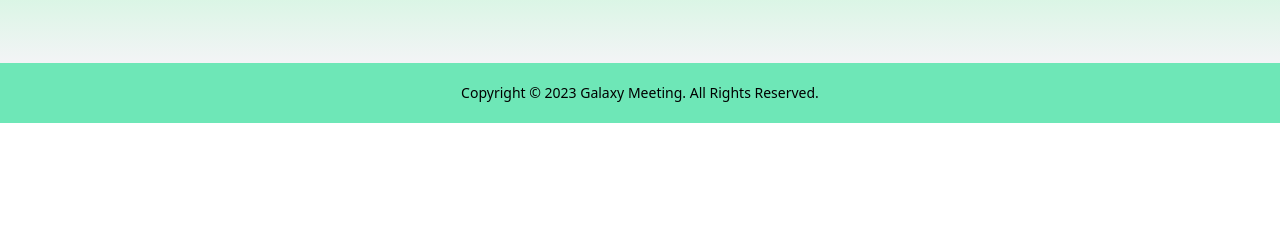
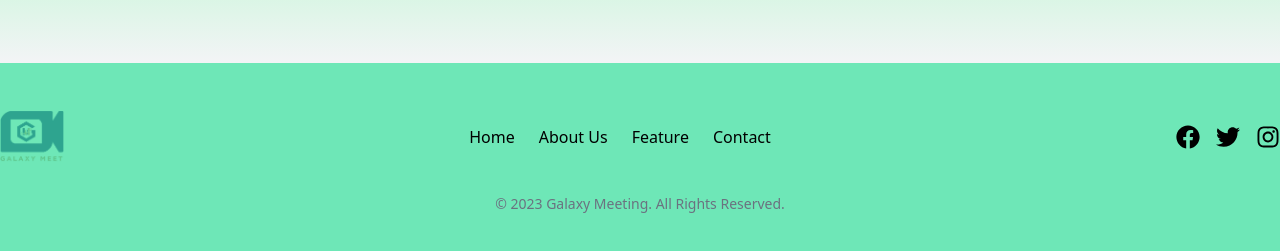
Before and after one commit to mayinuddin-munna/online-meeting-recording-app-client, a React (Vite) app: page /solutions in a window 1280 px wide. Shown: the part 3296-3547 px from the top of the page. Before the commit the page ends 3419 px from the top, so only its background shows below. Built offline with nearby package versions, Linux system fonts and the light colour scheme; no server answers.

Commit message:
footer is updated

```diff
--- a/src/pages/Shared/Footer/Footer.jsx
+++ b/src/pages/Shared/Footer/Footer.jsx
@@ -1,12 +1,46 @@
 import React from "react";
-
+import { FaFacebook, FaTwitter, FaInstagram } from "react-icons/fa";
+import Logo from "../../../assets/Logo.png";
+import { motion } from "framer-motion";
 const Footer = () => {
   return (
-    <div>
-      <h1 className="text-center py-5 text-lg md:text-sm bg-emerald-300">
-      Copyright © 2023 Galaxy Meeting. All Rights Reserved.
-      </h1>
-    </div>
+    <footer className="bg-[#6EE7B7]  py-12">
+      <div className="container mx-auto flex flex-col md:flex-row items-center justify-between">
+        <div className="w-16 mb-6 md:mb-0">
+          <img src={Logo} alt="" />
+        </div>
+        <div className="space-y-4 md:space-y-0 md:space-x-6">
+          <a href="#" className="hover:text-emerald-900 transition-colors">
+            Home
+          </a>
+          <a href="#" className="hover:text-emerald-900 transition-colors">
+            About Us
+          </a>
+          <a href="#" className="hover:text-emerald-900 transition-colors">
+            Feature
+          </a>
+          <a href="#" className="hover:text-emerald-900 transition-colors">
+            Contact
+          </a>
+        </div>
+        <div className="flex space-x-4">
+          <a href="#" className=" hover:text-emerald-900 transition-transform transform hover:scale-110">
+            <FaFacebook className="text-2xl"/>
+          </a>
+          <a href="#" className=" hover:text-emerald-900 transition-transform transform hover:scale-110">
+            <FaTwitter className="text-2xl"/>
+          </a>
+          <a href="#" className=" hover:text-emerald-900 transition-transform transform hover:scale-110">
+            <FaInstagram className="text-2xl"/>
+          </a>
+        </div>
+      </div>
+      <div className="mt-8 text-center">
+        <p className="text-gray-500 text-sm">
+          © 2023 Galaxy Meeting. All Rights Reserved.
+        </p>
+      </div>
+    </footer>
   );
 };
 
--- a/src/pages/Solutions/Solutions.jsx
+++ b/src/pages/Solutions/Solutions.jsx
@@ -128,7 +128,7 @@ const Solutions = () => {
                 {/* Content */}
                 <div className="text-left">
                   <h3 className="text-3xl font-semibold mb-2">For Marketing</h3>
-                  <p className="text-gray-600">
+                  <p className="text-gray-600 text-2xl">
                     Ignite innovation in your marketing endeavors with Galaxy Meet. Facilitate dynamic teamwork by seamlessly sharing marketing materials, brainstorming ideas during online meetings. Elevate your campaigns with real-time collaboration, ensuring that your marketing efforts are fueled by collective creativity and expertise.
                   </p>
                 </div>
```
